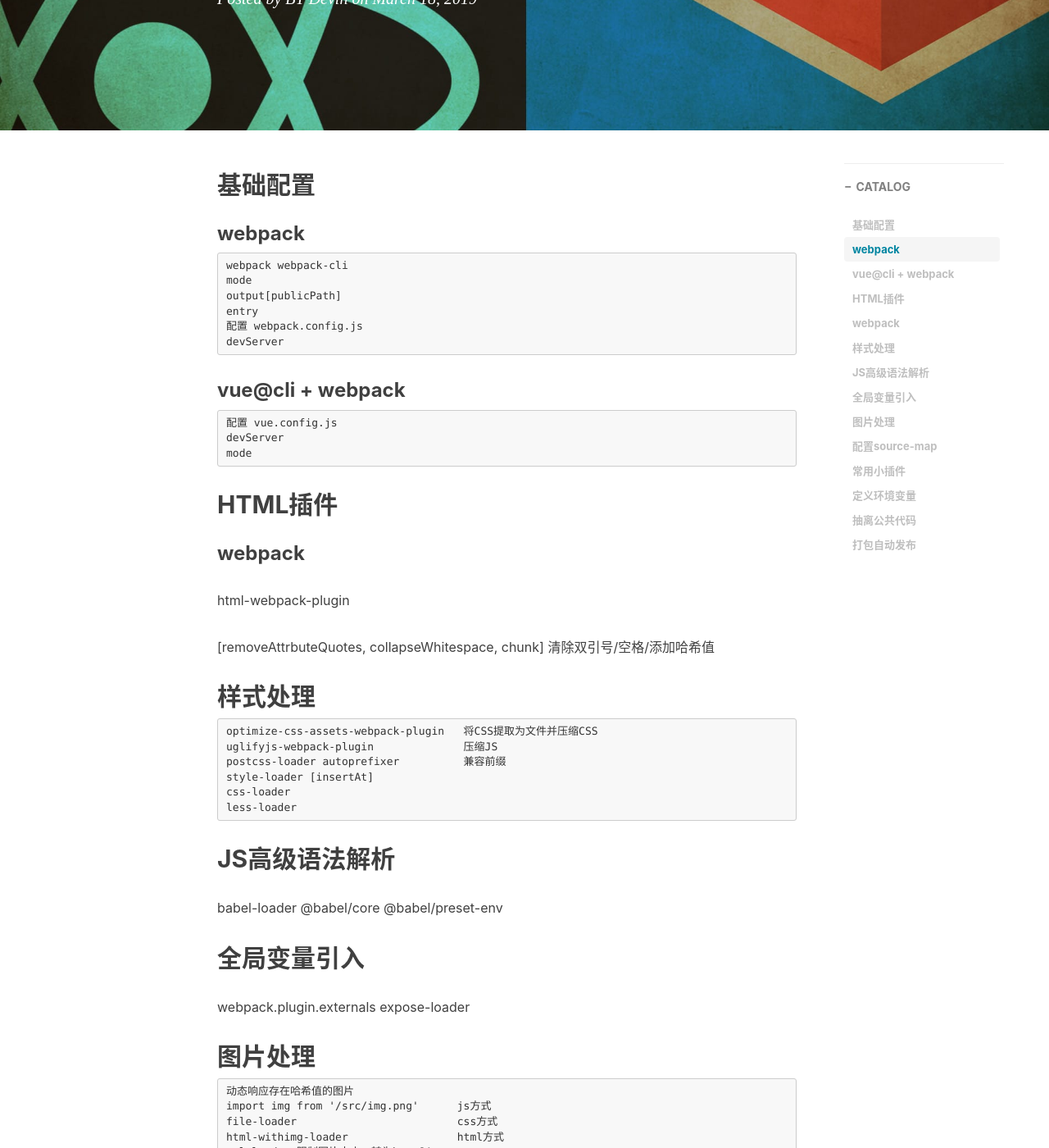
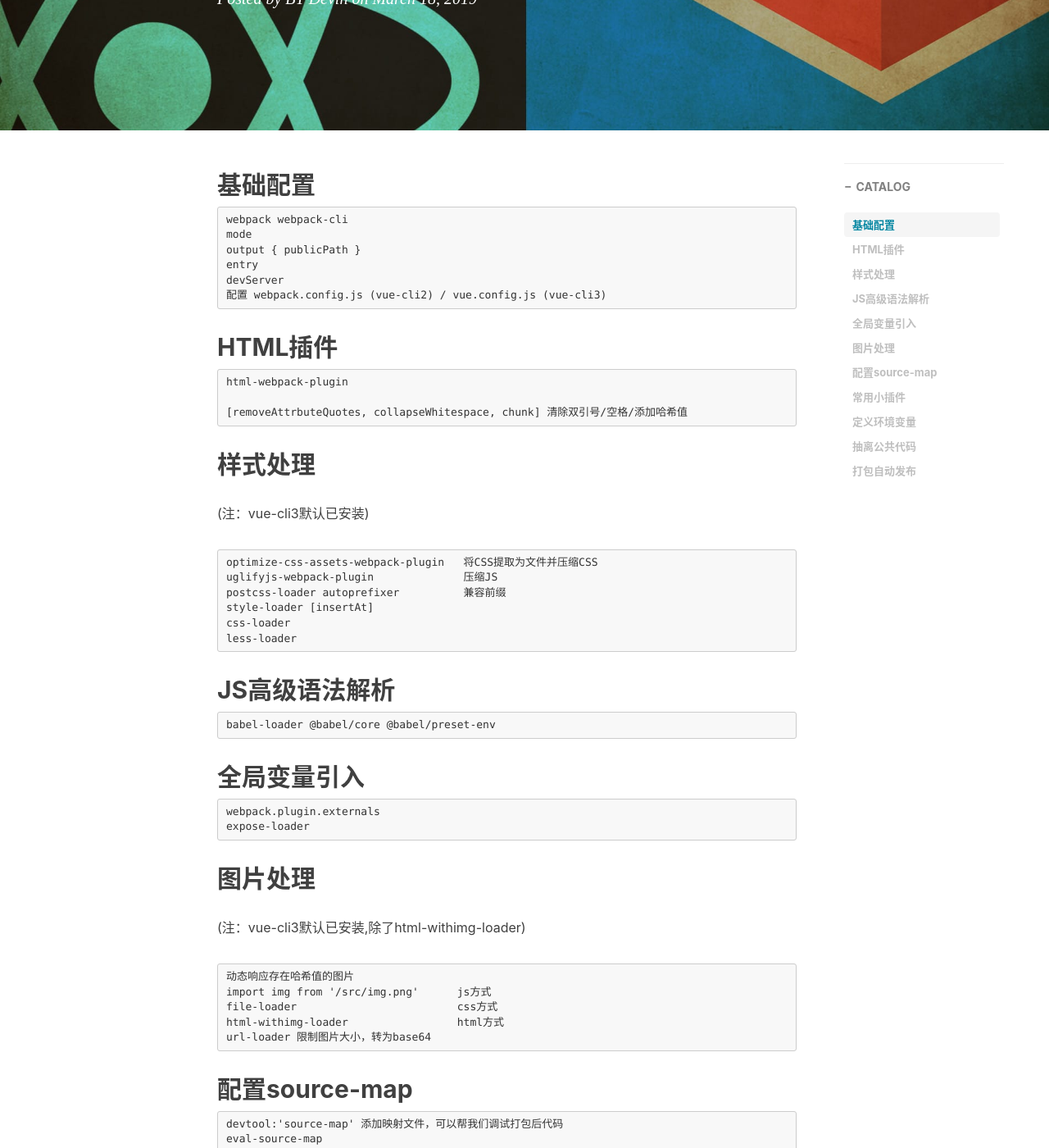
Before and after one commit to devin-huang/devin-huang.github.io, a Jekyll site: the page built from _posts/2019-03-18-Webpack插件.md, in a window 1280 px wide and 1400 px high, scrolled down 364 px. Shown: the whole window at 82% size. Built offline with Jekyll 4.4.1, drawn with Linux system fonts in a browser that asks for light colours; nearby versions of some CDN libraries; comment, search, counter and statistics services are not loaded.

Commit message:
Update 2019-03-18-Webpack插件.md

````diff
--- a/_posts/2019-03-18-Webpack插件.md
+++ b/_posts/2019-03-18-Webpack插件.md
@@ -12,35 +12,26 @@ tags:
 
 ## 基础配置
 
-### webpack
-
 ```
 webpack webpack-cli
 mode
-output[publicPath]
+output { publicPath }
 entry
-配置 webpack.config.js
 devServer
-```
-
-### vue@cli + webpack
-
-```
-配置 vue.config.js
-devServer
-mode
+配置 webpack.config.js (vue-cli2) / vue.config.js (vue-cli3)
 ```
 
 ## HTML插件
 
-### webpack
-
+```
 html-webpack-plugin
 
 [removeAttrbuteQuotes, collapseWhitespace, chunk] 清除双引号/空格/添加哈希值
+```
 
 ## 样式处理
 
+(注：vue-cli3默认已安装)
 ```
 optimize-css-assets-webpack-plugin   将CSS提取为文件并压缩CSS
 uglifyjs-webpack-plugin              压缩JS
@@ -52,15 +43,20 @@ less-loader
 
 ## JS高级语法解析
 
+```
 babel-loader @babel/core @babel/preset-env
+```
 
 ## 全局变量引入
 
+```
 webpack.plugin.externals
 expose-loader
+```
 
 ## 图片处理
 
+(注：vue-cli3默认已安装,除了html-withimg-loader)
 ```
 动态响应存在哈希值的图片
 import img from '/src/img.png'      js方式
````
